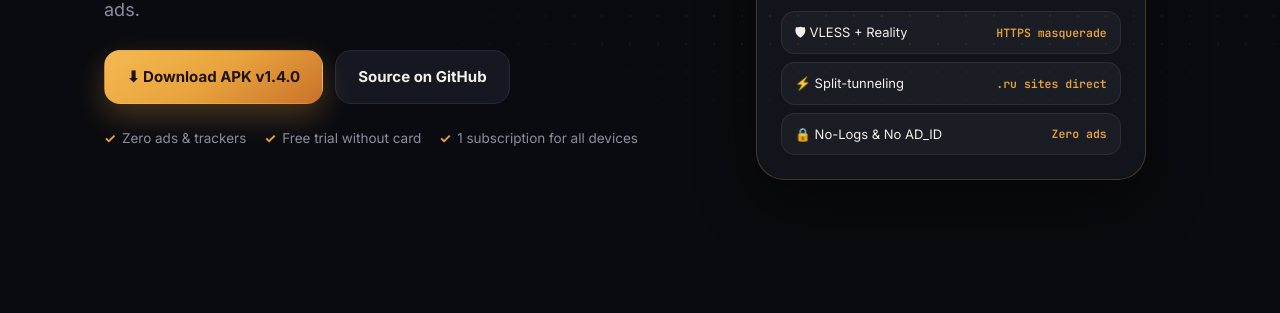
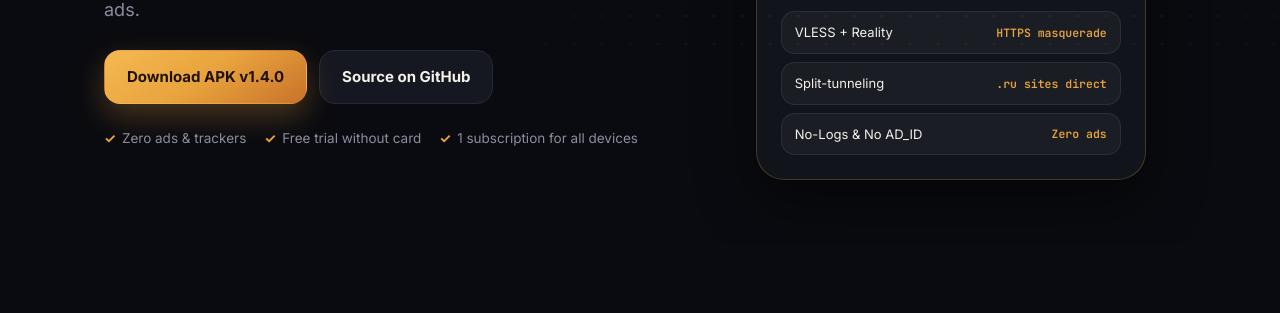
Before and after one commit to Core-Dev-Support/naua-security-mirage-android, a plain HTML site: page docs/connect/index.html in a window 1280 px wide. Shown: the part 347-660 px from the top of the page. Drawn offline with Linux system fonts and the light colour scheme; a web font is replaced by a local one.

Commit message:
docs(pages): clean up remaining emojis and AI-style phrasing across all sections

```diff
--- a/docs/connect/app.js
+++ b/docs/connect/app.js
@@ -152,7 +152,7 @@
       eyebrow: "VLESS + Reality · Android 6.0+",
       hero_title: "VPN, настроенный <span class=\"hl\">под вас</span>",
       hero_lead: "Нативный Android-клиент на ядре Xray. Трафик неотличим от обычного HTTPS, туннель поднимается в один тап, а рекламы нет вообще.",
-      cta_dl: "⬇ Скачать APK v1.4.0",
+      cta_dl: "Скачать APK v1.4.0",
       cta_gh: "Исходники на GitHub",
       fact_1: "Без рекламы и трекеров",
       fact_2: "Пробный день без карты",
@@ -176,7 +176,7 @@
       s_high: "От маскировки трафика под обычный HTTPS до самозащиты APK и единой подписки.",
       b1_t: "Маскировка от DPI и ТСПУ",
       b1_d: "VLESS + Reality имитирует обычную TLS 1.3 сессию. В ветке 1.4.1-beta тестируются Hysteria 2 и XHTTP.",
-      b2_t: "Умный автовыбор",
+      b2_t: "Автовыбор узла",
       b2_d: "Клиент замеряет пинг, потери и джиттер до всех узлов, проверяет реальный проход трафика и сам переключается при сбое.",
       b3_t: "Split-tunneling",
       b3_d: "Весь .ru-трафик, банки и выбранные приложения идут напрямую на полной скорости.",
@@ -226,23 +226,23 @@
       f6_det: "Аккаунт единый для Android-клиента и Telegram-бота: оплата в одном месте сразу открывает доступ в другом.",
       p_k: "Подписка и пробный день",
       p_h: "24 часа бесплатно, дальше — от 1.12 ₽/день",
-      p_d: "Бесплатный пул узлов работает всегда. А для максимальной скорости и мультиплатформы есть выделенные серверы — с честной разовой оплатой через Cashera.",
-      p_b1: "🤖 Открыть Telegram-бота",
+      p_d: "Бесплатный пул узлов работает без регистрации. Если нужна высокая скорость и ключи для ПК или iOS — есть выделенные серверы с разовой оплатой через Cashera.",
+      p_b1: "Открыть Telegram-бота",
       p_b2: "Тарифы на GitHub",
-      pk1_t: "🎁 Пробный день", pk1_d: "24 часа платных узлов без привязки банковской карты.",
-      pk2_t: "⚡ Без автосписаний", pk2_d: "30 дней — 50 ₽ · 3 мес. — 140 ₽ · 6 мес. — 250 ₽ · 1 год — 410 ₽.",
-      pk3_t: "📺 Все устройства", pk3_d: "Android, Windows/macOS (Happ, v2rayN), iOS (Happ, Streisand), TV.",
-      pk4_t: "🤝 Реферальные бонусы", pk4_d: "+2 дня за приглашённого друга и +10 дней за каждые 5 оплат.",
-      pk5_t: "🌍 Динамический каталог узлов", pk5_d: "Новые страны и протоколы появляются в приложении через app-config без переустановки APK.",
+      pk1_t: "Пробный день", pk1_d: "24 часа платных узлов без привязки банковской карты.",
+      pk2_t: "Без автосписаний", pk2_d: "30 дней — 50 ₽ · 3 мес. — 140 ₽ · 6 мес. — 250 ₽ · 1 год — 410 ₽.",
+      pk3_t: "Все устройства", pk3_d: "Android, Windows/macOS (Happ, v2rayN), iOS (Happ, Streisand), TV.",
+      pk4_t: "Реферальные бонусы", pk4_d: "+2 дня за приглашённого друга и +10 дней за каждые 5 оплат.",
+      pk5_t: "Динамический каталог узлов", pk5_d: "Новые страны и протоколы появляются в приложении через app-config без переустановки APK.",
       k_dl: "Скачать",
-      h_dl: "Официальные источники",
-      s_dl: "Устанавливайте APK только из официальных релизов — все сборки подписаны и проверяются SHA-256.",
+      h_dl: "Откуда скачать",
+      s_dl: "Устанавливайте APK только из релизов GitHub или Telegram — все сборки подписаны и проверяются SHA-256.",
       dl1_t: "GitHub Releases", dl1_d: "Основной источник APK: arm64-v8a (≈ 17 МБ), armeabi-v7a и Universal.", dl1_go: "Открыть релизы ↗",
-      dl2_t: "Telegram-канал", dl2_d: "Анонсы обновлений, новые узлы и прямые новости проекта.", dl2_go: "Открыть канал ↗",
+      dl2_t: "Telegram-канал", dl2_d: "Анонсы обновлений, статус узлов и новости проекта.", dl2_go: "Открыть канал ↗",
       dl3_t: "Telegram-бот", dl3_d: "Пробный день, оплата подписки, ссылки для ПК/iOS и поддержка.", dl3_go: "Запустить бота ↗",
-      warn_html: "<b>Проверка подлинности:</b> встроенный механизм обновления принимает APK только с совпадающей подписью v2/v3. Не скачивайте сборки со сторонних каталогов.",
+      warn_html: "<b>Проверка подлинности:</b> встроенное обновление принимает APK только с совпадающей подписью v2/v3. Не ставьте сборки со сторонних сайтов.",
       k_comm: "Сообщество",
-      h_comm: "Помощь, идеи и исходный код",
+      h_comm: "Где задать вопрос и посмотреть код",
       c1_t: "Telegram-канал", c1_d: "Обновления, статус узлов и важные объявления.",
       c2_t: "GitHub Discussions", c2_d: "Вопросы, голосование за новые страны и обсуждение идей.",
       c3_t: "Исходный код и аудит", c3_d: "Полный код клиента, Edge-функций и SECURITY.md на GitHub.",
@@ -260,7 +260,7 @@
       eyebrow: "VLESS + Reality · Android 6.0+",
       hero_title: "VPN built <span class=\"hl\">your way</span>",
       hero_lead: "Native Android client powered by Xray-core. Traffic looks like ordinary HTTPS, the tunnel starts in one tap, and there are zero ads.",
-      cta_dl: "⬇ Download APK v1.4.0",
+      cta_dl: "Download APK v1.4.0",
       cta_gh: "Source on GitHub",
       fact_1: "Zero ads & trackers",
       fact_2: "Free trial without card",
@@ -284,7 +284,7 @@
       s_high: "From HTTPS-grade DPI masquerade to APK self-protection and cross-platform access.",
       b1_t: "DPI & TSPU Masquerade",
       b1_d: "VLESS + Reality mimics a standard TLS 1.3 session. Hysteria 2 and XHTTP are in testing on 1.4.1-beta.",
-      b2_t: "Smart Auto-Failover",
+      b2_t: "Auto-Failover",
       b2_d: "Measures latency, packet loss, and jitter across nodes, verifies real traffic flow, and switches automatically on drops.",
       b3_t: "Split-tunneling",
       b3_d: "All .ru sites, banking apps, and custom domains go direct at full ISP speed.",
@@ -334,23 +334,23 @@
       f6_det: "One account works across the Android app and Telegram bot — paying in either unlocks both.",
       p_k: "Subscription & Trial",
       p_h: "24h free trial, then from 1.12 ₽/day",
-      p_d: "The free node pool is always free. For maximum speed and multi-device support, dedicated nodes are available via one-time Cashera payments.",
-      p_b1: "🤖 Open Telegram Bot",
+      p_d: "The free node pool works without registration. For higher speed and PC/iOS keys, dedicated servers are available via one-time Cashera payments.",
+      p_b1: "Open Telegram Bot",
       p_b2: "View plans on GitHub",
-      pk1_t: "🎁 24h Free Trial", pk1_d: "Full access to paid nodes with zero credit card required.",
-      pk2_t: "⚡ No Auto-Renewal", pk2_d: "30d — 50 ₽ · 3mo — 140 ₽ · 6mo — 250 ₽ · 1yr — 410 ₽.",
-      pk3_t: "📺 All Devices", pk3_d: "Android, Windows/macOS (Happ, v2rayN), iOS (Happ, Streisand), TV.",
-      pk4_t: "🤝 Referral Bonuses", pk4_d: "+2 days per invited friend and +10 days for every 5 paid referrals.",
-      pk5_t: "🌍 Dynamic Node Catalog", pk5_d: "New countries and protocols appear via app-config without reinstalling the APK.",
+      pk1_t: "24h Free Trial", pk1_d: "Full access to paid nodes with zero credit card required.",
+      pk2_t: "No Auto-Renewal", pk2_d: "30d — 50 ₽ · 3mo — 140 ₽ · 6mo — 250 ₽ · 1yr — 410 ₽.",
+      pk3_t: "All Devices", pk3_d: "Android, Windows/macOS (Happ, v2rayN), iOS (Happ, Streisand), TV.",
+      pk4_t: "Referral Bonuses", pk4_d: "+2 days per invited friend and +10 days for every 5 paid referrals.",
+      pk5_t: "Dynamic Node Catalog", pk5_d: "New countries and protocols appear via app-config without reinstalling the APK.",
       k_dl: "Download",
-      h_dl: "Official sources",
-      s_dl: "Install APKs only from official releases — every build is signed and SHA-256 verified.",
+      h_dl: "Where to download",
+      s_dl: "Install APKs only from GitHub Releases or Telegram — every build is signed and SHA-256 verified.",
       dl1_t: "GitHub Releases", dl1_d: "Primary APK source: arm64-v8a (≈ 17 MB), armeabi-v7a, and Universal.", dl1_go: "View releases ↗",
-      dl2_t: "Telegram Channel", dl2_d: "Release announcements, node updates, and project news.", dl2_go: "Open channel ↗",
+      dl2_t: "Telegram Channel", dl2_d: "Release announcements, node status, and project news.", dl2_go: "Open channel ↗",
       dl3_t: "Telegram Bot", dl3_d: "Free trial, subscription billing, PC/iOS links, and support.", dl3_go: "Start bot ↗",
       warn_html: "<b>Authenticity check:</b> the built-in updater only accepts APKs with a matching v2/v3 signature. Avoid third-party mirror sites.",
       k_comm: "Community",
-      h_comm: "Support, ideas & source code",
+      h_comm: "Questions, ideas & source code",
       c1_t: "Telegram Channel", c1_d: "Updates, node status, and announcements.",
       c2_t: "GitHub Discussions", c2_d: "Q&A, voting for new countries, and feature ideas.",
       c3_t: "Source Code & Audit", c3_d: "Full client & Edge Function source plus SECURITY.md.",
--- a/docs/connect/index.html
+++ b/docs/connect/index.html
@@ -109,9 +109,9 @@
             <div class="vpn-meta" id="vpnMeta">Нажми, чтобы проверить подключение</div>
           </div>
           <div class="hero-card-facts">
-            <div class="hc-row"><span>🛡 VLESS + Reality</span><span class="hc-val" data-i18n="hc_v1">Маскировка под HTTPS</span></div>
-            <div class="hc-row"><span>⚡ Split-tunneling</span><span class="hc-val" data-i18n="hc_v2">.ru сайты напрямую</span></div>
-            <div class="hc-row"><span>🔒 No-Logs & No AD_ID</span><span class="hc-val" data-i18n="hc_v3">Без рекламы</span></div>
+            <div class="hc-row"><span>VLESS + Reality</span><span class="hc-val" data-i18n="hc_v1">Маскировка под HTTPS</span></div>
+            <div class="hc-row"><span>Split-tunneling</span><span class="hc-val" data-i18n="hc_v2">.ru сайты напрямую</span></div>
+            <div class="hc-row"><span>No-Logs & No AD_ID</span><span class="hc-val" data-i18n="hc_v3">Без рекламы</span></div>
           </div>
         </div>
       </div>
```
